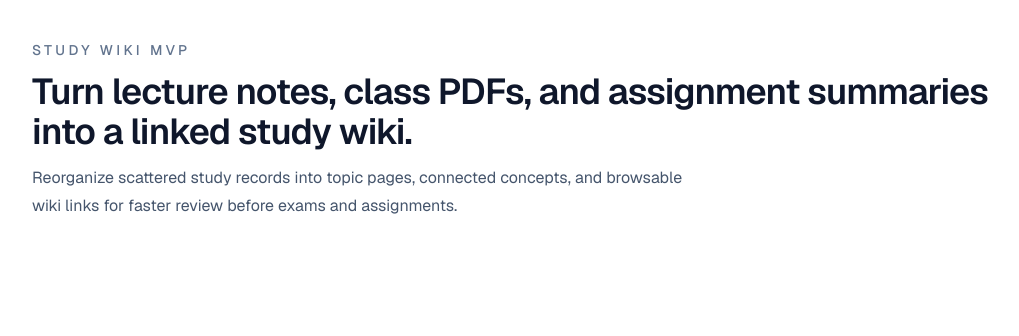
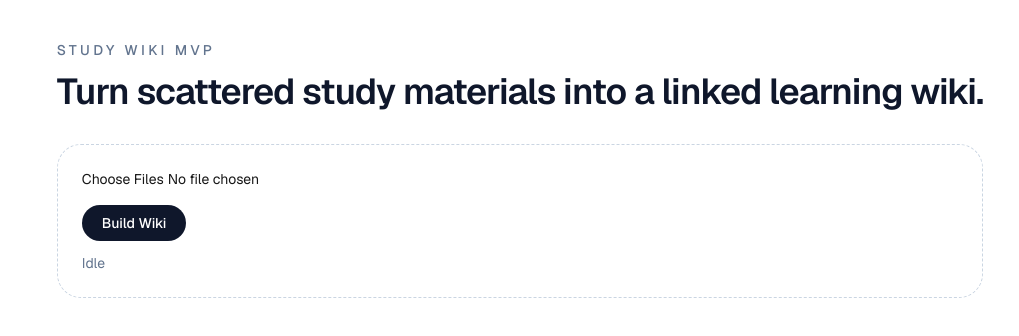
Before and after one commit to pakyeon/my-wiki, a Next.js app: page / in a window 1280 px wide. Shown: the top 336 px of the page, without its empty margins (120-1139 px from the left). Built offline with nearby package versions, Linux system fonts and the light colour scheme.

Commit message:
feat: wire upload flow and wiki chat ui

```diff
--- a/app/page.tsx
+++ b/app/page.tsx
@@ -1,23 +1,21 @@
+import { UploadForm } from "@/components/upload-form";
+import { WikiList } from "@/components/wiki-list";
 import { listWikiPages } from "@/lib/storage/fs-store";
-import { WikiList } from "@/components/wiki-list";
 
 export default async function HomePage() {
   const pages = await listWikiPages();
 
   return (
-    <main className="mx-auto flex min-h-screen max-w-5xl flex-col gap-6 px-6 py-10">
+    <main className="mx-auto flex min-h-screen max-w-5xl flex-col gap-8 px-6 py-10">
       <section className="space-y-3">
         <p className="text-sm font-medium uppercase tracking-[0.24em] text-slate-500">
           Study Wiki MVP
         </p>
         <h1 className="text-4xl font-semibold tracking-tight text-slate-900">
-          Turn lecture notes, class PDFs, and assignment summaries into a linked study wiki.
+          Turn scattered study materials into a linked learning wiki.
         </h1>
-        <p className="max-w-2xl text-base leading-7 text-slate-600">
-          Reorganize scattered study records into topic pages, connected concepts,
-          and browsable wiki links for faster review before exams and assignments.
-        </p>
       </section>
+      <UploadForm />
       <WikiList pages={pages} />
     </main>
   );
--- a/app/wiki/[slug]/page.tsx
+++ b/app/wiki/[slug]/page.tsx
@@ -1,5 +1,6 @@
 import Link from "next/link";
 import { notFound } from "next/navigation";
+import { WikiChatPanel } from "@/components/wiki-chat-panel";
 import { listWikiPages, readWikiPage } from "@/lib/storage/fs-store";
 
 export default async function WikiDetailPage({ params }: { params: Promise<{ slug: string }> }) {
@@ -37,6 +38,7 @@ export default async function WikiDetailPage({ params }: { params: Promise<{ slu
           )}
         </div>
       </section>
+      <WikiChatPanel />
     </main>
   );
 }
--- /dev/null
+++ b/components/upload-form.tsx
@@ -0,0 +1,37 @@
+"use client";
+
+import { useState } from "react";
+
+export function UploadForm() {
+  const [status, setStatus] = useState("Idle");
+
+  async function onSubmit(formData: FormData) {
+    setStatus("Generating wiki...");
+    const response = await fetch("/api/ingest", { method: "POST", body: formData });
+    if (!response.ok) {
+      setStatus("Failed to generate wiki.");
+      return;
+    }
+    setStatus("Wiki generated.");
+    window.location.reload();
+  }
+
+  return (
+    <form
+      action={onSubmit}
+      className="rounded-3xl border border-dashed border-slate-300 bg-white p-6"
+    >
+      <input
+        name="files"
+        type="file"
+        multiple
+        accept=".txt,.md,.pdf,.docx"
+        className="block w-full text-sm"
+      />
+      <button className="mt-4 rounded-full bg-slate-900 px-5 py-2 text-sm font-medium text-white">
+        Build Wiki
+      </button>
+      <p className="mt-3 text-sm text-slate-500">{status}</p>
+    </form>
+  );
+}
--- /dev/null
+++ b/components/wiki-chat-panel.tsx
@@ -0,0 +1,43 @@
+"use client";
+
+import { useState } from "react";
+
+export function WikiChatPanel() {
+  const [question, setQuestion] = useState("");
+  const [answer, setAnswer] = useState("");
+  const [references, setReferences] = useState<{ slug: string; title: string }[]>([]);
+
+  async function submit() {
+    const response = await fetch("/api/chat", {
+      method: "POST",
+      headers: { "Content-Type": "application/json" },
+      body: JSON.stringify({ question }),
+    });
+    const data = await response.json();
+    setAnswer(data.answer);
+    setReferences(data.references ?? []);
+  }
+
+  return (
+    <section className="rounded-3xl border border-slate-200 bg-white p-6">
+      <h2 className="text-lg font-semibold">Wiki AI Chat</h2>
+      <textarea
+        value={question}
+        onChange={(event) => setQuestion(event.target.value)}
+        className="mt-4 min-h-28 w-full rounded-2xl border border-slate-300 p-3"
+        placeholder="Ask from the generated wiki only."
+      />
+      <button onClick={submit} className="mt-3 rounded-full bg-slate-900 px-5 py-2 text-sm font-medium text-white">
+        Ask
+      </button>
+      {answer ? <p className="mt-4 whitespace-pre-wrap text-sm leading-6 text-slate-700">{answer}</p> : null}
+      {references.length > 0 ? (
+        <ul className="mt-4 space-y-1 text-xs text-slate-500">
+          {references.map((reference) => (
+            <li key={reference.slug}>Source: {reference.title}</li>
+          ))}
+        </ul>
+      ) : null}
+    </section>
+  );
+}
```
